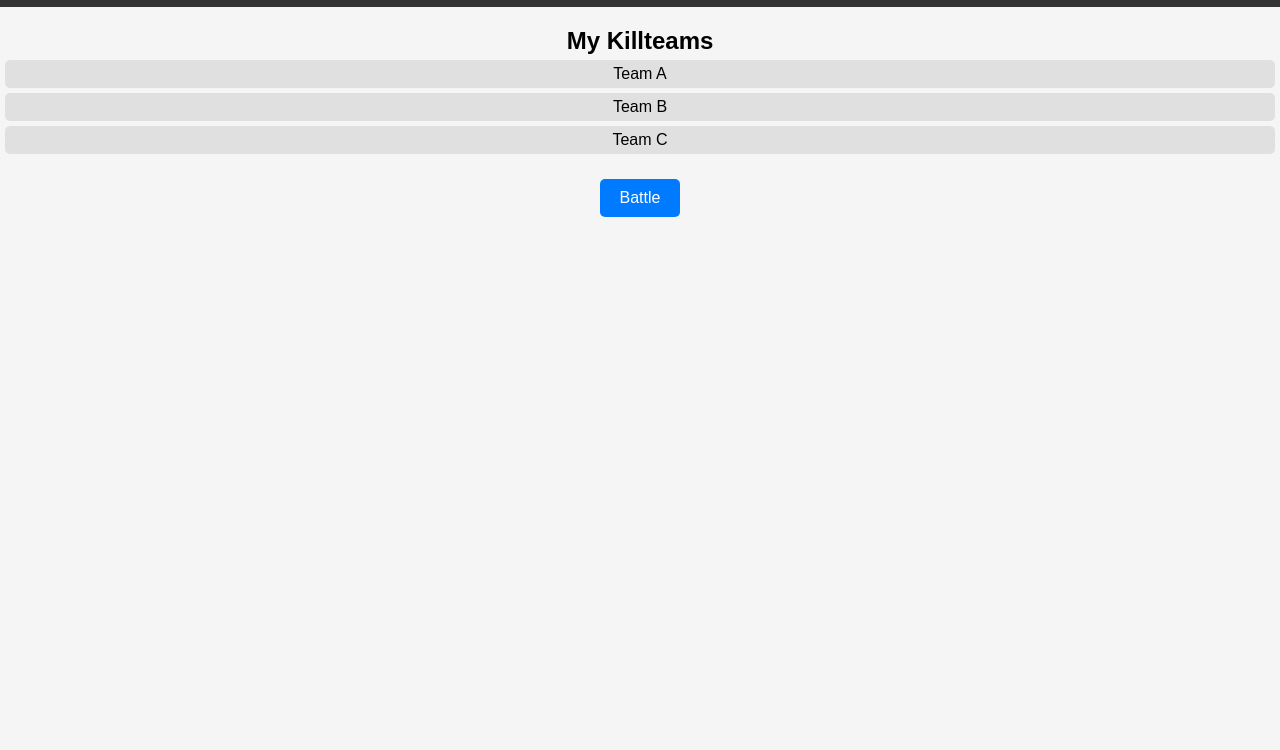
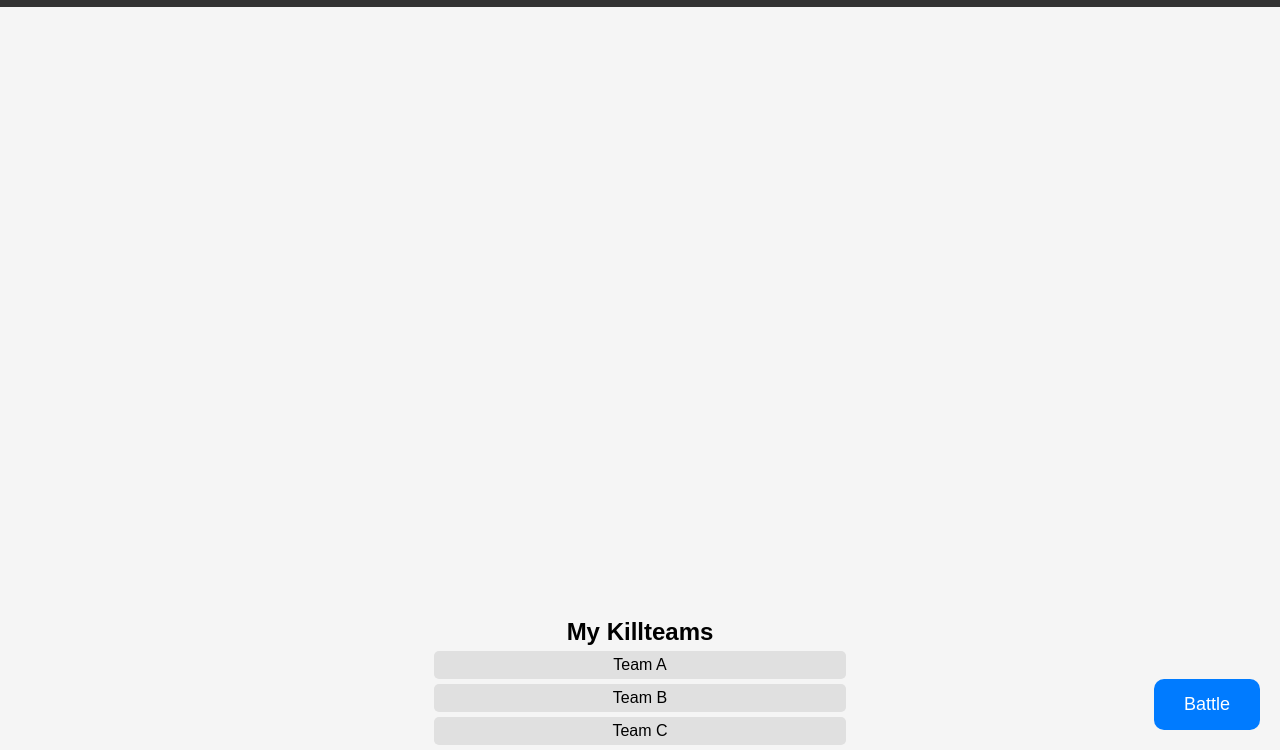
Before and after one commit to tempestusmonkey/killteam-online, a plain HTML site: page index.html in a window 1280 px wide. Shown: the part 50-800 px from the top of the page. Drawn offline with Linux system fonts and the light colour scheme.

Commit message:
Update styles.css

```diff
--- a/styles.css
+++ b/styles.css
@@ -9,6 +9,10 @@ body {
     font-family: Arial, sans-serif;
     background-color: #f5f5f5;
     text-align: center;
+    height: 100vh;
+    display: flex;
+    flex-direction: column;
+    justify-content: space-between;
 }
 
 /* Header */
@@ -21,6 +25,9 @@ body {
 /* Killteam list */
 .killteam-list {
     margin-top: 20px;
+    width: 33%; /* Take up 1/3 of the screen */
+    margin-left: auto;
+    margin-right: auto;
 }
 
 #killteam-list {
@@ -34,15 +41,17 @@ body {
     border-radius: 5px;
 }
 
-/* Battle Button */
+/* Battle Button - Bottom right */
 .battle-btn {
-    margin-top: 20px;
-    padding: 10px 20px;
-    font-size: 16px;
+    position: fixed;
+    bottom: 20px;
+    right: 20px;
+    padding: 15px 30px;
+    font-size: 18px;
     background-color: #007bff;
     color: white;
     border: none;
-    border-radius: 5px;
+    border-radius: 10px;
     cursor: pointer;
 }
 
```
